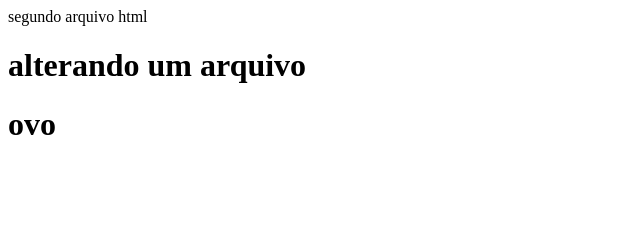
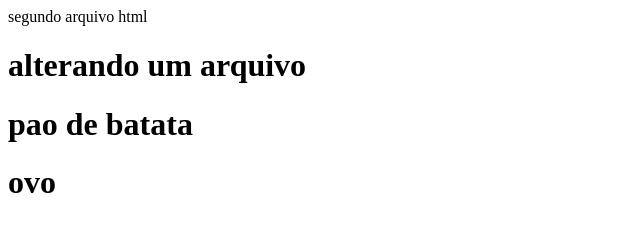
Before and after one commit to tomlucido/bootcampDB1, a plain HTML site: page index.html in a window 1280 px wide. Shown: the whole page, without its empty margins (0-640 px from the left). Drawn offline with Linux system fonts and the light colour scheme.

Commit message:
modificacoes solicitadas no pr

```diff
--- a/index.html
+++ b/index.html
@@ -2,6 +2,8 @@
    <body>
     <div>segundo arquivo html</div>
     <h1> alterando um arquivo</h1>
+    <h1>pao de batata</h1>
+
 
 
   <h1>ovo</h1>
```
